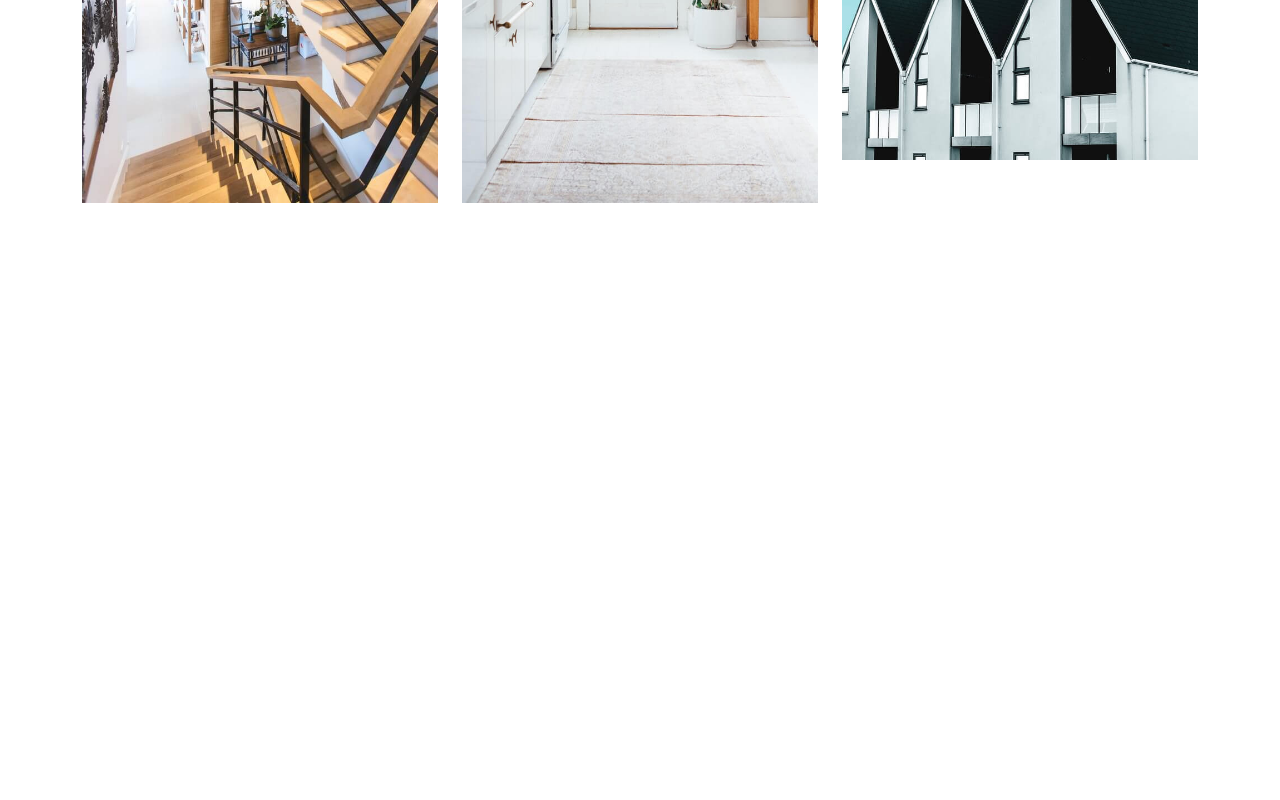
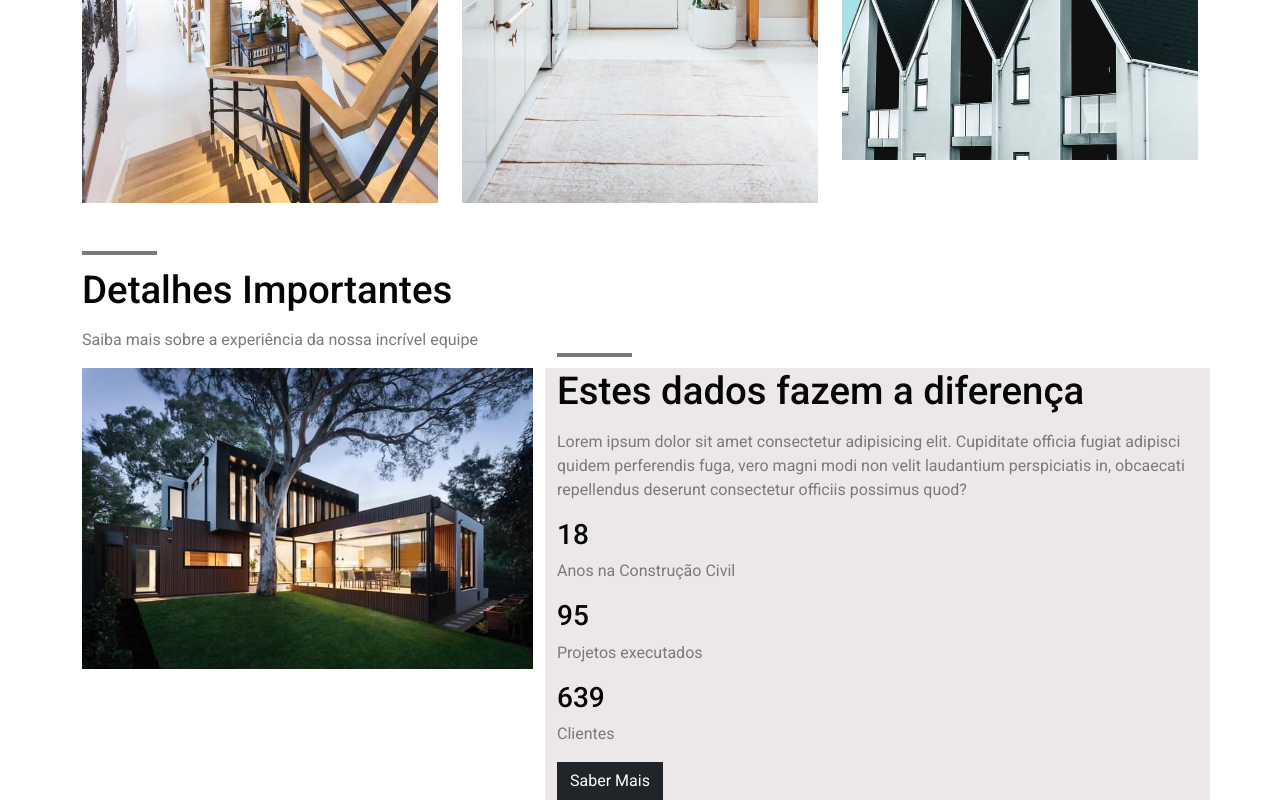
Before and after one commit to Tatiana-Paiva/projeto-com-bootstrap5, a plain HTML site: page index.html in a window 1280 px wide. Shown: the part 2245-3045 px from the top of the page. Before the commit the page ends 2512 px from the top, so only its background shows below. Drawn offline with nearby package versions, Linux system fonts and the light colour scheme.

Commit message:
Htlm de Info

```diff
--- a/index.html
+++ b/index.html
@@ -220,5 +220,55 @@
     </div>
 </div>
 
+<!--INFO-->
+    <div class="container" id="info-container">
+        <div class="col-12">
+            <h2 class="title primary-color">Detalhes Importantes</h2>
+            <p class="subtitle secondary-color">
+                Saiba mais sobre a experiência da nossa incrível equipe
+            </p>
+        </div>
+        <div class="col-12">
+            <div class="row">
+                <div class="col-12 col-md-5">
+                    <img src="./img/infobanner.jpg" alt="Informações da Empresa" class="img-fluid">
+                </div>
+                <div class="col-12 col-md-7 bg-secondary-color" id="info-content">
+                    <div class="row">
+                        <div class="col-12">
+                            <h2 class="title primary-color">Estes dados fazem a diferença</h2>
+                            <p class="subtitle secondary-color">
+                                Lorem ipsum dolor sit amet consectetur adipisicing elit. Cupiditate officia fugiat adipisci quidem perferendis fuga, vero magni modi non velit laudantium perspiciatis in, obcaecati repellendus deserunt consectetur officiis possimus quod?
+                            </p>
+                        </div>
+                        <div class="col-12" id="info-numbers">
+                            <div class="row">
+                                <div class="col-4">
+                                    <h3 class="primary-color">18</h3>
+                                    <p class="secondary-color">Anos na Construção Civil</p>
+                                </div>
+                            </div>
+                            <div class="col-12" id="info-numbers">
+                                <div class="row">
+                                    <div class="col-4">
+                                        <h3 class="primary-color">95</h3>
+                                        <p class="secondary-color">Projetos executados</p>
+                                    </div>
+                                    <div class="col-12" id="info-numbers">
+                                        <div class="row">
+                                            <div class="col-4">
+                                                <h3 class="primary-color">639</h3>
+                                                <p class="secondary-color">Clientes</p>
+                                            </div>
+                        </div>
+                    </div>
+                    <div class="col-12">
+                        <a href="#" class="btn btn-dark">Saber Mais</a>
+                    </div>
+                </div>
+            </div>
+        </div>
+
+    </div>
 </body>
 </html>
```
